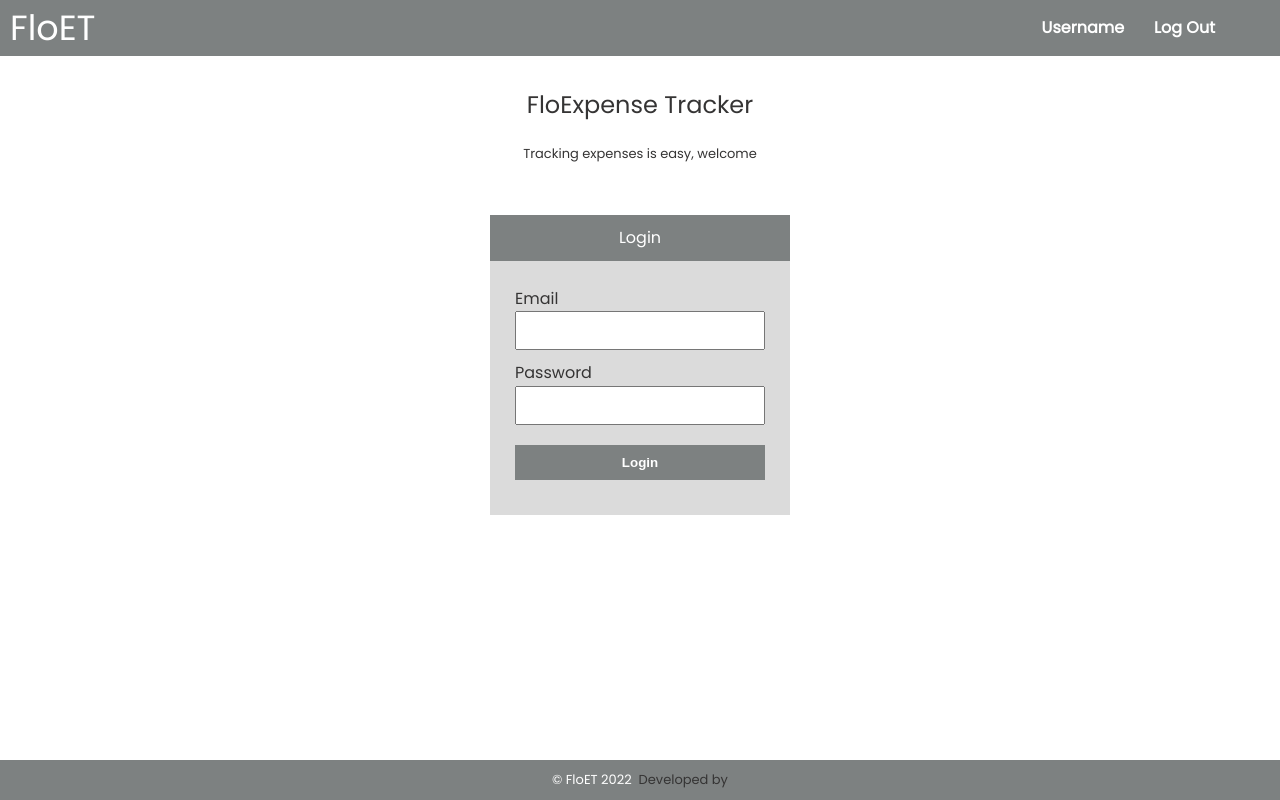
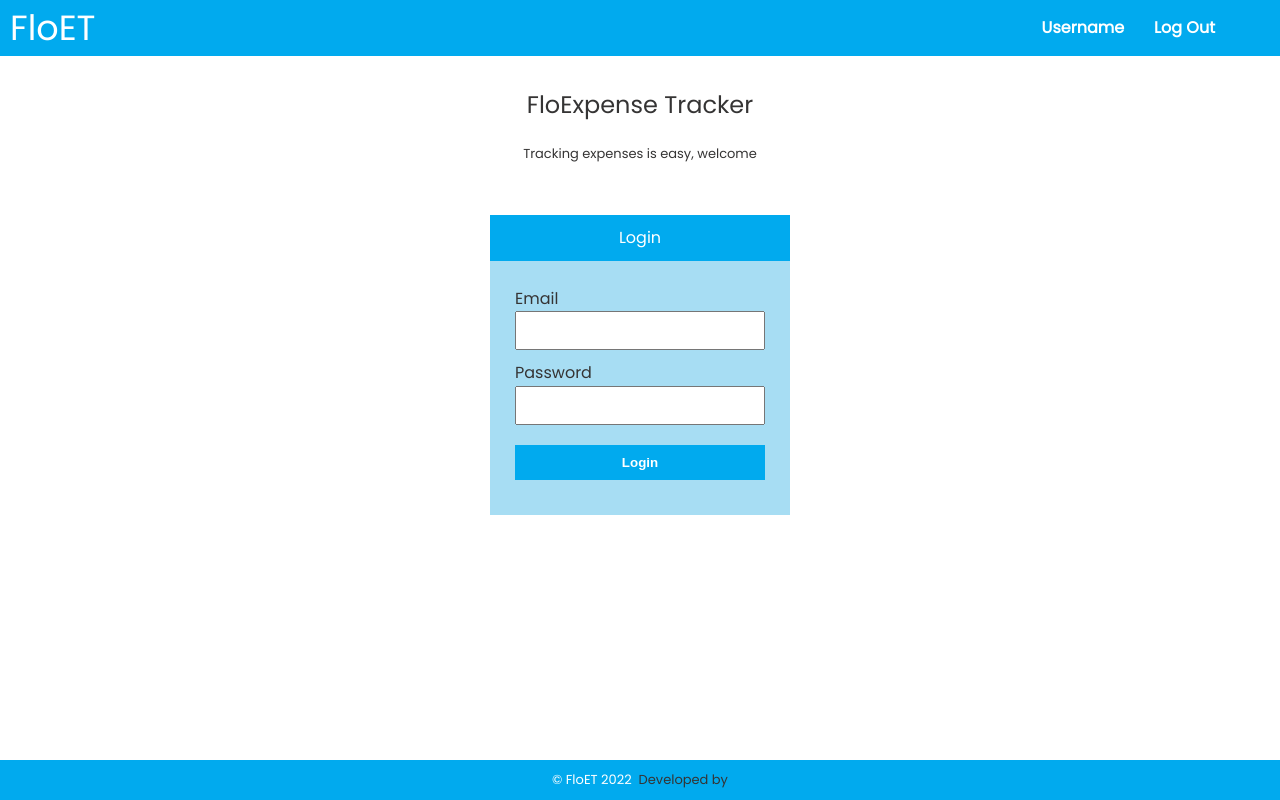
Before and after one commit to KabakiAntony/floExpenseTrackerFe, a Vue app: page /#/ in a window 1280 px wide. Built offline with nearby package versions, Linux system fonts and the light colour scheme.

Commit message:
changed the theme color

```diff
--- a/src/assets/base.css
+++ b/src/assets/base.css
@@ -1,10 +1,10 @@
 :root{
-  --element-background:#7d8181;
+  --element-background:#01AAEE;
   --button-hover:#353434;
   --unique-background:#DBDBDB;
   --white: #ffffff;
   --notification-success-bg:#2c9402;
-  --edit-button-bg:#008cff;
+  --edit-button-bg:#2C974B;
   --notification-error-bg:#ec4135;
 }
 
@@ -51,9 +51,10 @@ header{
 }
 nav{
   width: 100%;
-  height: fit-content;
+  height: 100%;
   position: fixed;
   background-color: var(--button-hover);
+  background-color:#a7ddf3;
   overflow: hidden;
 
 }
@@ -64,8 +65,8 @@ nav{
   font-weight: bold;
 }
 .menu a:hover{
-  background-color: var(--unique-background);
-  color:var(--button-hover);
+  background-color:var(--button-hover);
+  color:var(--white);
 }
 nav{
   max-height: 0;
@@ -123,7 +124,7 @@ main{
 }
 #form-container{
   margin: 0 auto;
-  background-color:var(--unique-background);
+  background-color:#a7ddf3;
   min-width: 250px;
   width:85%;
   max-width: 300px;
@@ -222,19 +223,19 @@ footer a:hover{
   width:50%;
 }
 .actions button:hover {
-  background-color:var(--unique-background);
-  color:var(--button-hover);
+  background-color:var(--button-hover);
+  color:var(--white);
 
 }
 .actions button.active {
-  background-color:var(--unique-background);
-  color:var(--button-hover);
+  background-color:var(--button-hover);
+  color:var(--white);
 }
 .actionContent {
   display: none;
   padding: 10px;
   border-top: none;
-  background-color:#ce828291;
+  background-color:#a7ddf3;
   width:100%;
   margin:0 auto;
   margin-bottom:20px;
@@ -325,7 +326,7 @@ footer a:hover{
     padding:15px;
   }
   .menu a:hover{
-      color: var(--button-hover);
+      color: var(--white);
 
   }
   .hamb{
```
